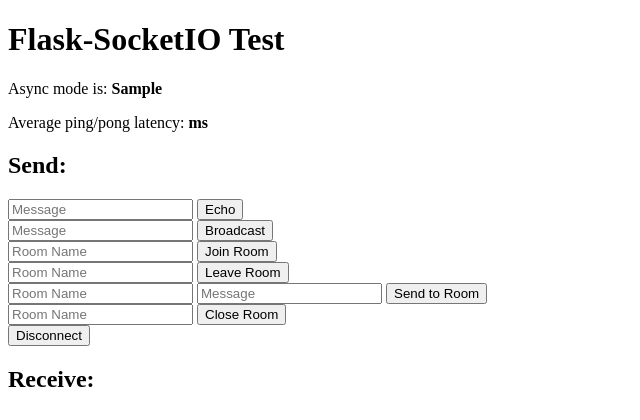
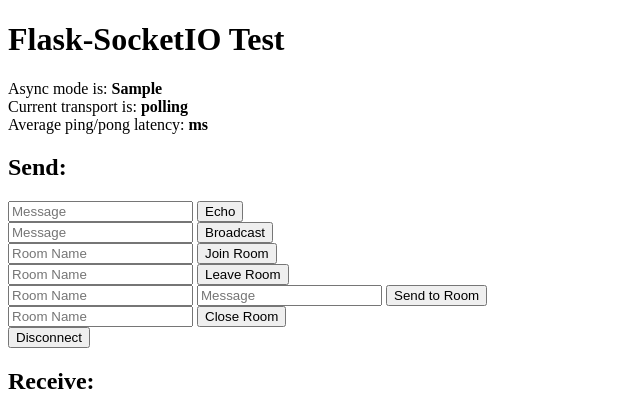
Before and after one commit to superman921030/Flask-SocketIO, a Python web app: template example/templates/index.html in a window 1280 px wide. Shown: the top 420 px of the page, without its empty margins (0-640 px from the left). Run offline with Jinja, Linux system fonts and the light colour scheme; the template is opened without the code that fills it: most values are stand-ins (such as "Sample title", 1, 10 or a date in 2020); some libraries are stand-ins or nearby versions.

Commit message:
show transport in example apps

```diff
--- a/example/templates/index.html
+++ b/example/templates/index.html
@@ -35,6 +35,7 @@
             var start_time;
             window.setInterval(function() {
                 start_time = (new Date).getTime();
+                $('#transport').text(socket.io.engine.transport.name);
                 socket.emit('my_ping');
             }, 1000);
 
@@ -87,8 +88,11 @@
 </head>
 <body>
     <h1>Flask-SocketIO Test</h1>
-    <p>Async mode is: <b>{{ async_mode }}</b></p>
-    <p>Average ping/pong latency: <b><span id="ping-pong"></span>ms</b></p>
+    <p>
+      Async mode is: <b>{{ async_mode }}</b><br>
+      Current transport is: <b><span id="transport"></span></b><br>
+      Average ping/pong latency: <b><span id="ping-pong"></span>ms</b>
+    </p>
     <h2>Send:</h2>
     <form id="emit" method="POST" action='#'>
         <input type="text" name="emit_data" id="emit_data" placeholder="Message">
```
